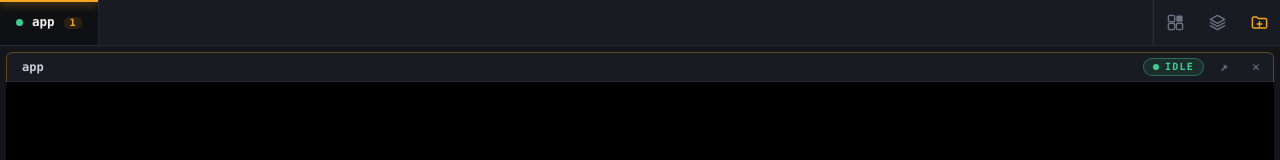
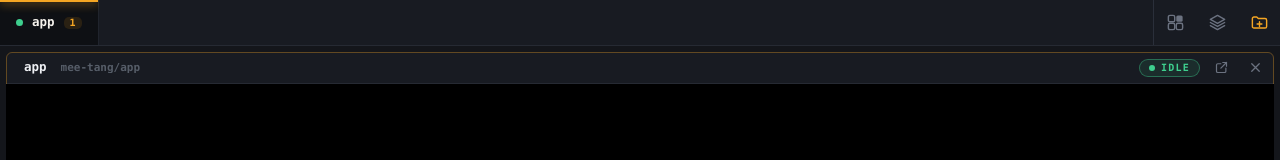
Before and after one commit to mamat1123/Cockpit, a React (Vite) app: page / in a window 1280 px wide. Shown: the top 160 px of the page. Built offline with nearby package versions, Linux system fonts and the light colour scheme.

Commit message:
feat(ui): redesign pane header — name + repo + refined status chip + SVG pop-out/close icons

```diff
--- a/src/components/PaneHeader.css
+++ b/src/components/PaneHeader.css
@@ -1,13 +1,15 @@
-.pane-head { display: flex; align-items: center; gap: 8px; height: 30px; padding: 0 6px 0 10px;
-  background: #181B22; border-bottom: 1px solid #262A33; font: 600 12px/1 ui-monospace, Menlo, monospace;
-  flex: 0 0 30px; user-select: none; cursor: grab; }
+.pane-head { display: flex; align-items: center; gap: 8px; height: 32px; padding: 0 6px 0 12px;
+  background: #181B22; border-bottom: 1px solid #262A33; font: 600 12.5px/1 ui-monospace, Menlo, monospace;
+  flex: 0 0 32px; user-select: none; cursor: grab; }
 .pane-head:active { cursor: grabbing; }
-.pane-head__name { color: #C8CDD6; padding: 3px 6px; border-radius: 6px; overflow: hidden;
-  text-overflow: ellipsis; white-space: nowrap; }
+.pane-head__name { color: #EDEFF3; font-weight: 700; padding: 3px 6px; border-radius: 6px; overflow: hidden;
+  text-overflow: ellipsis; white-space: nowrap; flex: 0 1 auto; }
 .pane-head__name:hover { background: #222732; }
+.pane-head__repo { color: #565d68; font-size: 11px; font-weight: 600; white-space: nowrap;
+  overflow: hidden; text-overflow: ellipsis; flex: 0 1 auto; min-width: 0; }
 .pane-head__input { font: inherit; color: #F5F2EC; background: #0E1014; border: 1px solid #F5A623;
   border-radius: 6px; padding: 2px 6px; min-width: 80px; outline: none; }
-.pane-head__chip { margin-left: auto; display: flex; align-items: center; gap: 6px; padding: 3px 9px;
+.pane-head__chip { margin-left: auto; flex: none; display: flex; align-items: center; gap: 6px; padding: 3px 9px;
   border-radius: 999px; font-size: 10px; letter-spacing: .12em; text-transform: uppercase; font-weight: 700;
   background: rgba(62,207,142,.10); color: #3ECF8E; border: 1px solid rgba(62,207,142,.4); }
 .pane-head__chip.is-working { background: rgba(245,166,35,.13); color: #F5A623; border-color: rgba(245,166,35,.5);
@@ -19,7 +21,9 @@
 @keyframes pane-eq { 0%,100% { height: 3px; } 50% { height: 9px; } }
 .pane-head__chip.is-working .pane-head__dot { display: none; }
 .pane-head__chip.is-working .pane-head__bars { display: flex; }
-.pane-head__btn { color: #6B7280; background: transparent; border: 0; width: 24px; height: 24px;
-  border-radius: 6px; cursor: pointer; font-size: 13px; }
+.pane-head__btn { display: grid; place-items: center; color: #6B7280; background: transparent; border: 0;
+  width: 26px; height: 26px; border-radius: 7px; cursor: pointer; flex: none; }
+.pane-head__btn svg { display: block; }
 .pane-head__btn:hover { background: #222732; color: #C8CDD6; }
+.pane-head__btn--x:hover { background: #3a1d1d; color: #ff8a8a; }
 @media (prefers-reduced-motion: reduce) { .pane-head__bars i { animation: none; height: 6px; } }
--- a/src/components/PaneHeader.tsx
+++ b/src/components/PaneHeader.tsx
@@ -1,8 +1,22 @@
 import { useState } from "react";
 import "./PaneHeader.css";
 
-export function PaneHeader({ title, working, onRename, onPopOut, onClose, dragHandleProps }: {
+const PopOutIcon = () => (
+  <svg width="15" height="15" viewBox="0 0 24 24" fill="none" stroke="currentColor" strokeWidth={1.9} strokeLinecap="round" strokeLinejoin="round">
+    <path d="M14 4h6v6" />
+    <path d="M20 4 L11 13" />
+    <path d="M19 13v5a2 2 0 0 1-2 2H6a2 2 0 0 1-2-2V8a2 2 0 0 1 2-2h5" />
+  </svg>
+);
+const CloseIcon = () => (
+  <svg width="15" height="15" viewBox="0 0 24 24" fill="none" stroke="currentColor" strokeWidth={2} strokeLinecap="round">
+    <path d="M6 6 L18 18 M18 6 L6 18" />
+  </svg>
+);
+
+export function PaneHeader({ title, repo, working, onRename, onPopOut, onClose, dragHandleProps }: {
   title: string;
+  repo: string;
   working: boolean;
   onRename: (title: string) => void;
   onPopOut: () => void;
@@ -40,13 +54,14 @@ export function PaneHeader({ title, working, onRename, onPopOut, onClose, dragHa
           {title}
         </span>
       )}
+      {repo ? <span className="pane-head__repo">{repo}</span> : null}
       <span className={`pane-head__chip${working ? " is-working" : ""}`}>
         <span className="pane-head__dot" />
         <span className="pane-head__bars"><i /><i /><i /></span>
         <span className="pane-head__lbl">{working ? "working" : "idle"}</span>
       </span>
-      <button className="pane-head__btn" onClick={onPopOut} aria-label="เปิดในแท็บใหม่" title="เปิดในแท็บใหม่">↗</button>
-      <button className="pane-head__btn" onClick={onClose} aria-label="ปิด" title="ปิด">✕</button>
+      <button className="pane-head__btn" onClick={onPopOut} aria-label="เปิดในแท็บใหม่" title="เปิดในแท็บใหม่"><PopOutIcon /></button>
+      <button className="pane-head__btn pane-head__btn--x" onClick={onClose} aria-label="ปิด" title="ปิด"><CloseIcon /></button>
     </div>
   );
 }
--- a/src/components/TerminalPane.tsx
+++ b/src/components/TerminalPane.tsx
@@ -93,6 +93,7 @@ export function TerminalPane({ paneId, cwd, sessionId, resume, title, focused, i
     >
       <PaneHeader
         title={title}
+        repo={cwd.split("/").filter(Boolean).slice(-2).join("/")}
         working={state === "working"}
         onRename={onRename}
         onPopOut={onPopOut}
```
